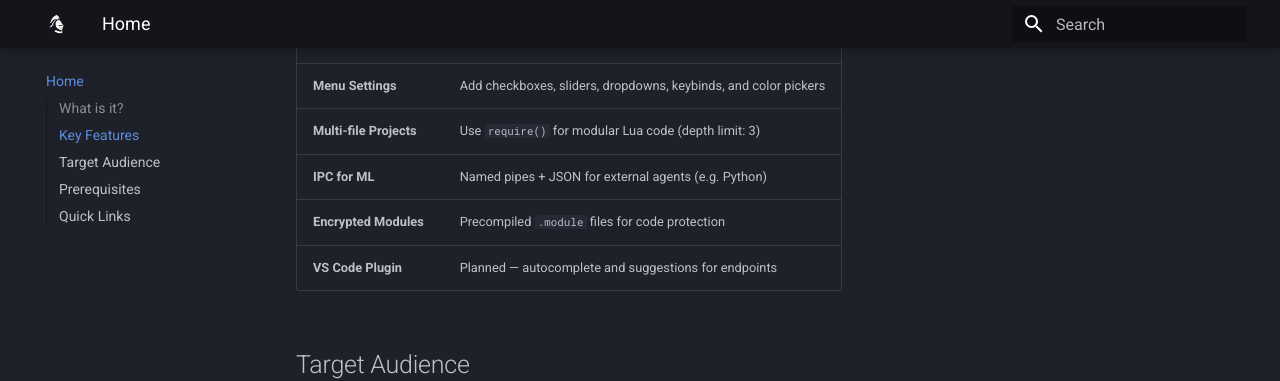
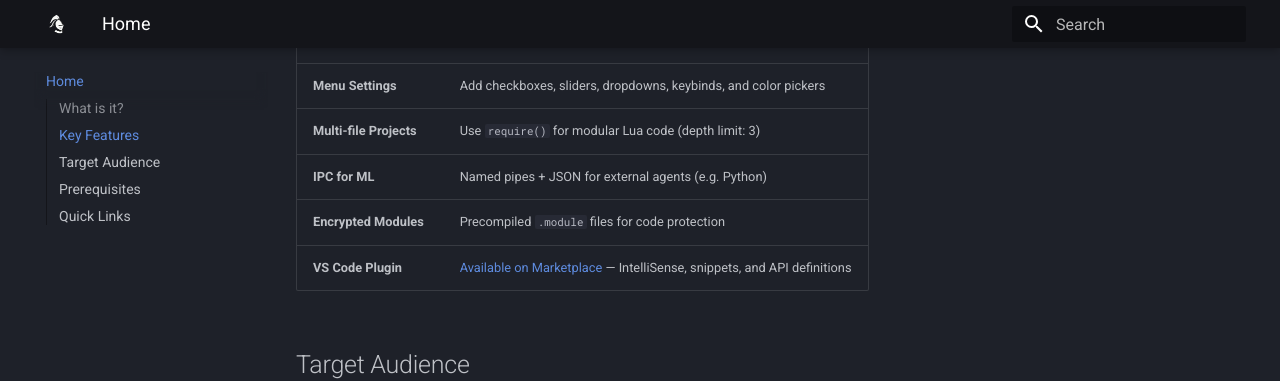
Before and after one commit to aoe2control/aoe2control.github.io, an MkDocs documentation site: the page built from docs/index.md, in a window 1280 px wide and 900 px high, scrolled down 1005 px. Shown: the top 381 px of the window. Built offline with MkDocs 1.6.1 and Material for MkDocs 9.7.7, drawn with Linux system fonts in a browser that asks for light colours.

```diff
--- a/docs/index.md
+++ b/docs/index.md
@@ -26,7 +26,7 @@ The engine talks directly to the game, allowing scripters to:
 | **Multi-file Projects** | Use `require()` for modular Lua code (depth limit: 3) |
 | **IPC for ML** | Named pipes + JSON for external agents (e.g. Python) |
 | **Encrypted Modules** | Precompiled `.module` files for code protection |
-| **VS Code Plugin** | Planned — autocomplete and suggestions for endpoints |
+| **VS Code Plugin** | [Available on Marketplace](https://marketplace.visualstudio.com/items?itemName=BigJohn.aoe2-control-lua) — IntelliSense, snippets, and API definitions |
 
 ## Target Audience
 
```
Also changed, not shown: docs/community.md (+1 -1 lines).
